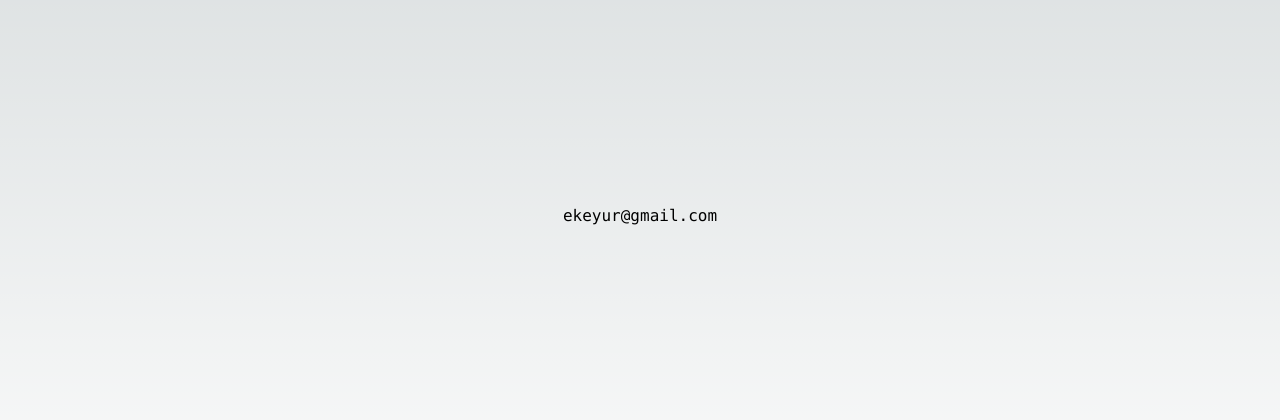
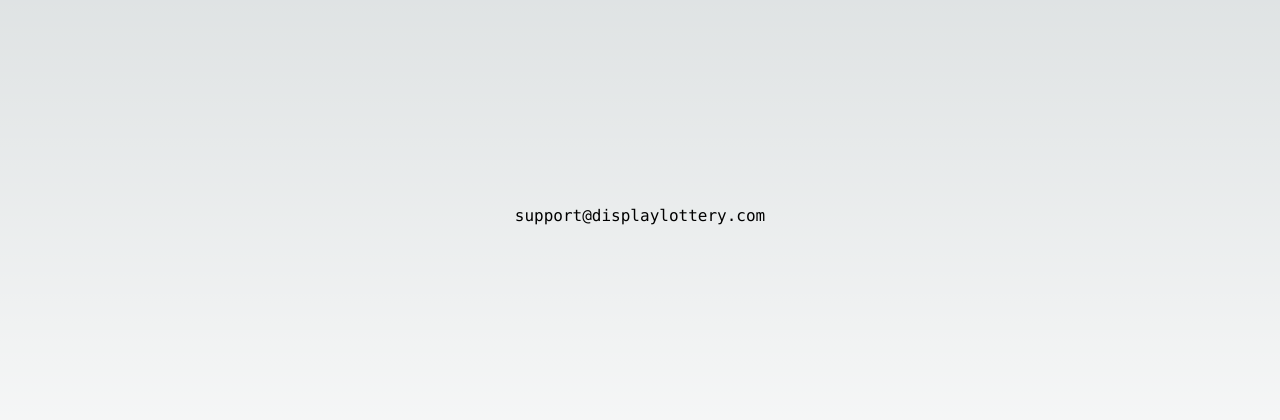
Before and after one commit to ekeyur/displaylottery, a Next.js app: page / in a window 1280 px wide. Shown: the part 184-604 px from the top of the page. Built offline with nearby package versions, Linux system fonts and the light colour scheme.

Commit message:
added a support email

```diff
--- a/app/page.tsx
+++ b/app/page.tsx
@@ -4,7 +4,7 @@
   return (
     <main className="flex h-screen justify-between">
       <div className="z-10 w-full h-full flex items-center justify-center font-mono">
-        ekeyur@gmail.com
+        support@displaylottery.com
       </div>
     </main>
   )
```
